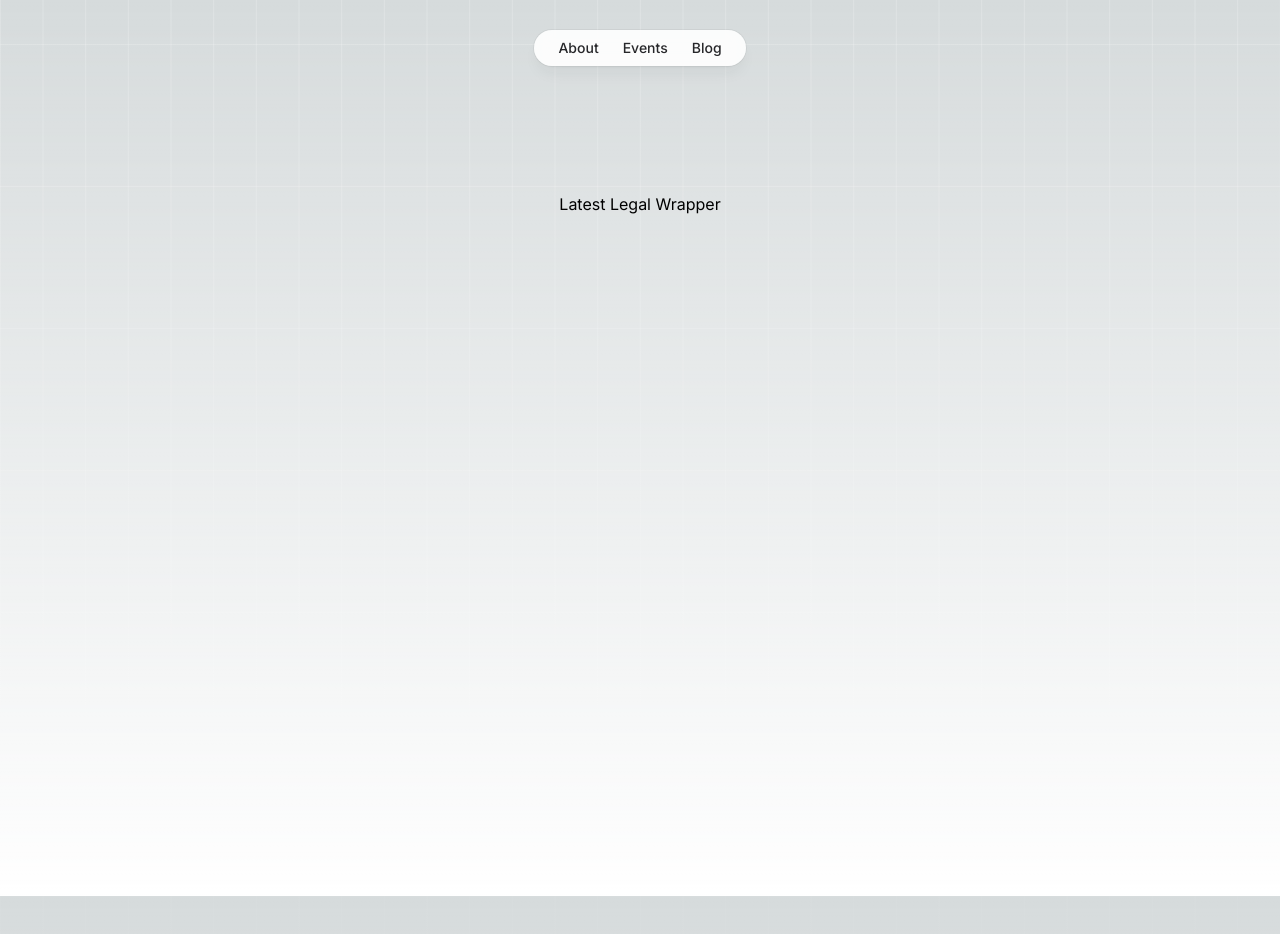
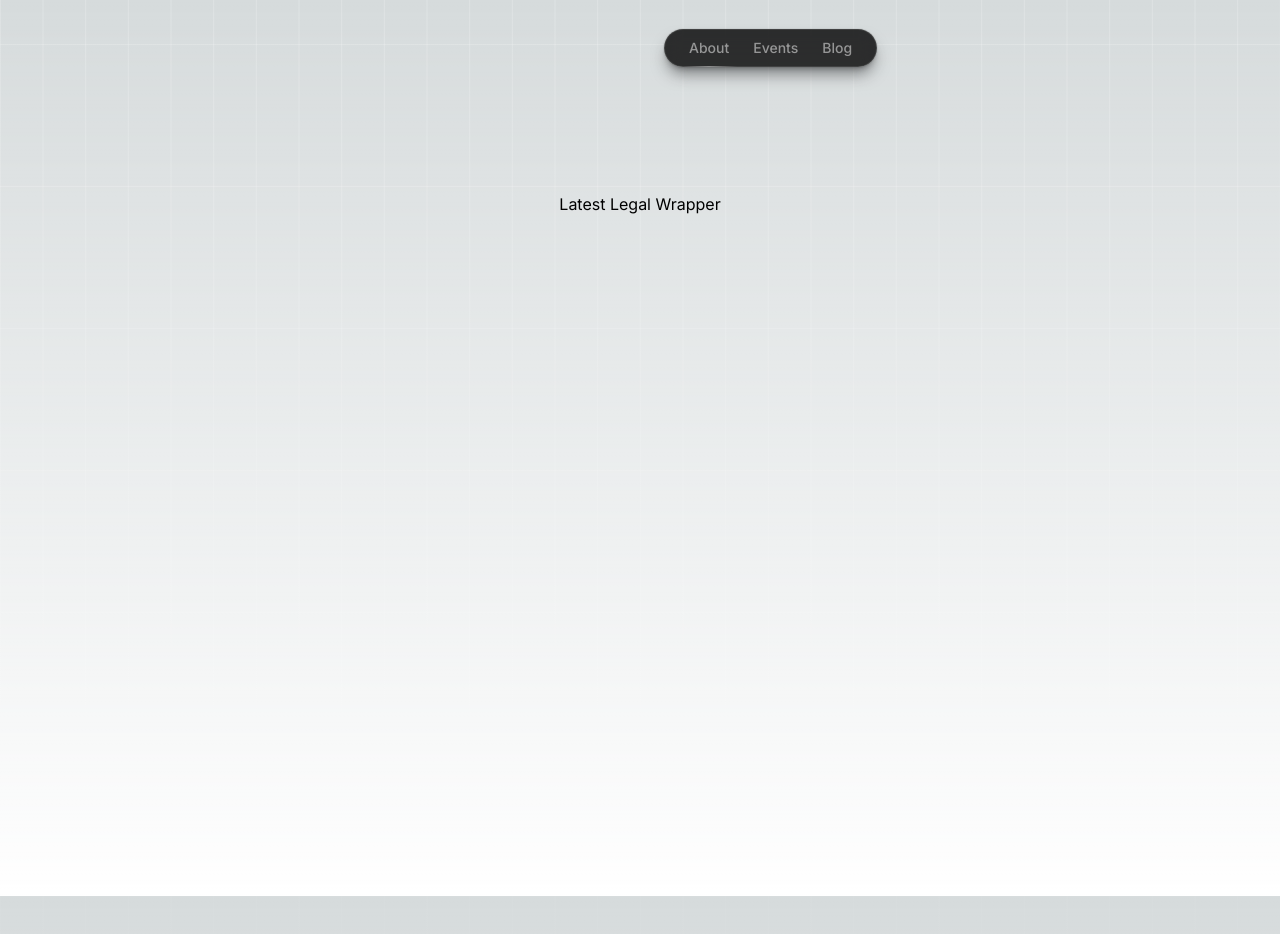
Before and after one commit to owieth/daoify, a Next.js app: page / in a window 1280 px wide. Shown: the top 934 px of the page. Built offline with nearby package versions, Linux system fonts and the light colour scheme.

Commit message:
feat(header): modify header styles

```diff
--- a/src/app/layout.tsx
+++ b/src/app/layout.tsx
@@ -1,4 +1,4 @@
-import { Header } from '@/components/header/header'
+import Header from '@/components/header/header'
 import './globals.css'
 import { Inter } from 'next/font/google'
 
--- a/src/components/header/header.tsx
+++ b/src/components/header/header.tsx
@@ -1,144 +1,85 @@
 'use client'
 
-import { Popover, Transition } from '@headlessui/react';
 import Link from 'next/link';
-import { useRouter } from 'next/navigation';
-import { Fragment, useEffect, useRef, type ReactNode } from 'react';
-import { clamp } from '@/helpers/calculate';
+import { usePathname } from 'next/navigation';
+import { type ReactNode } from 'react';
 
 const navigation = [
   { name: 'Home', href: '/' },
-  { name: 'About', href: '/about' },
+  { name: 'About', href: '/' },
   { name: 'Events', href: '#' },
   { name: 'Blog', href: '/#' },
 ];
 
-type Props = {
-  className?: string;
-};
+const NavItem = ({ href, children }: { href: string; children: ReactNode }) => {
+  const isActive = usePathname() === href;
 
-function CloseIcon(props: Props) {
-  return (
-    <svg viewBox="0 0 24 24" aria-hidden="true" {...props}>
-      <path
-        d="m17.25 6.75-10.5 10.5M6.75 6.75l10.5 10.5"
-        fill="none"
-        stroke="currentColor"
-        strokeWidth="1.5"
-        strokeLinecap="round"
-        strokeLinejoin="round"
-      />
-    </svg>
-  );
-}
-
-function ChevronDownIcon(props: Props) {
-  return (
-    <svg viewBox="0 0 8 6" aria-hidden="true" {...props}>
-      <path
-        d="M1.75 1.75 4 4.25l2.25-2.5"
-        fill="none"
-        strokeWidth="1.5"
-        strokeLinecap="round"
-        strokeLinejoin="round"
-      />
-    </svg>
-  );
-}
-
-function MobileNavItem({
-  href,
-  children,
-}: {
-  href: string;
-  children: ReactNode;
-}) {
-  return (
-    <li>
-      <Popover.Button as={Link} href={href} className="block py-2 z-10">
-        {children}
-      </Popover.Button>
-    </li>
-  );
-}
-
-function MobileNavigation(props: Props) {
-  return (
-    <Popover {...props}>
-      <Popover.Button className="group flex items-center rounded-full bg-white/90 px-4 py-2 text-sm font-medium text-zinc-800 shadow-lg shadow-zinc-800/5 ring-1 ring-zinc-900/5 backdrop-blur">
-        Menu
-        <ChevronDownIcon className="ml-3 h-auto w-2 stroke-zinc-500 group-hover:stroke-zinc-700" />
-      </Popover.Button>
-      <Transition.Root>
-        <Transition.Child
-          as={Fragment}
-          enter="duration-150 ease-out"
-          enterFrom="opacity-0"
-          enterTo="opacity-100"
-          leave="duration-150 ease-in"
-          leaveFrom="opacity-100"
-          leaveTo="opacity-0"
-        >
-          <Popover.Overlay className="fixed inset-0 z-50 bg-zinc-800/40 backdrop-blur-sm" />
-        </Transition.Child>
-        <Transition.Child
-          as={Fragment}
-          enter="duration-150 ease-out"
-          enterFrom="opacity-0 scale-95"
-          enterTo="opacity-100 scale-100"
-          leave="duration-150 ease-in"
-          leaveFrom="opacity-100 scale-100"
-          leaveTo="opacity-0 scale-95"
-        >
-          <Popover.Panel
-            focus
-            className="fixed inset-x-4 top-8 z-50 origin-top rounded-3xl bg-white p-8 ring-1 ring-zinc-900/5"
-          >
-            <div className="flex flex-row-reverse items-center justify-between">
-              <Popover.Button aria-label="Close menu" className="-m-1 p-1">
-                <CloseIcon className="h-6 w-6 text-zinc-500" />
-              </Popover.Button>
-              <h2 className="text-sm font-medium text-zinc-600">Navigation</h2>
-            </div>
-            <nav className="mt-6">
-              <ul className="-my-2 divide-y divide-zinc-100 text-base text-zinc-800">
-                {navigation.map((item, i) => (
-                  <MobileNavItem key={i} href={item.href}>
-                    {item.name}
-                  </MobileNavItem>
-                ))}
-              </ul>
-            </nav>
-          </Popover.Panel>
-        </Transition.Child>
-      </Transition.Root>
-    </Popover>
-  );
-}
-
-function NavItem({ href, children }: { href: string; children: ReactNode }) {
-  const isActive = useRouter().pathname === href;
+  const styles = {
+    link: ({ isActive }: { isActive: boolean }) => [
+      'block',
+      'relative',
+      'px-3',
+      'py-2',
+      'text-white/50',
+      'transition',
+      'transition-color',
+      isActive ? 'text-white' : 'hover:text-white/80'
+    ].join(' '),
+    activeLink: [
+      'absolute',
+      'inset-x-1',
+      '-bottom-px',
+      'h-px',
+      'bg-gradient-to-r',
+      'from-white/0',
+      'via-white/40',
+      'to-white/0',
+    ].join(' ')
+  }
 
   return (
     <li>
       <Link
         href={href}
-        className={`relative block px-3 py-2 transition
-        ${isActive ? 'text-accent' : 'hover:text-accent'}`}
+        className={styles.link({ isActive })}
       >
         {children}
         {isActive && (
-          <span className="absolute inset-x-1 -bottom-px h-px bg-gradient-to-r from-accent/0 via-accent/40 to-accent/0" />
+          <span className={styles.activeLink} />
         )}
       </Link>
-    </li>
+    </li >
   );
 }
 
-function DesktopNavigation(props: Props) {
+const DesktopNavigation = () => {
+  const styles = {
+    nav: [
+      'hidden',
+      'pointer-events-auto',
+      'md:block'
+    ].join(' '),
+    bar: [
+      'flex',
+      'rounded-full',
+      'bg-black/80',
+      'border',
+      'border-white/10',
+      'text-sm',
+      'font-medium',
+      'px-3',
+      'text-zinc-800',
+      'shadow-lg',
+      'shadow-zinc-800/50',
+      'ring-1',
+      'ring-zinc-900/5',
+      'backdrop-blur',
+    ].join(' ')
+  };
+
   return (
-    <nav {...props}>
-      <ul className="flex rounded-full bg-white/90 px-3 text-sm font-medium text-zinc-800 shadow-lg shadow-zinc-800/5 ring-1 ring-zinc-900/5 backdrop-blur">
+    <nav className={styles.nav}>
+      <ul className={styles.bar}>
         {navigation.slice(1).map((item, i) => (
           <NavItem key={i} href={item.href}>
             {item.name}
@@ -149,133 +90,60 @@ function DesktopNavigation(props: Props) {
   );
 }
 
-export function Header() {
-  const isHomePage = useRouter().pathname === '/';
-
-  const headerRef = useRef<HTMLDivElement>(null);
-  const isInitial = useRef(true);
-
-  useEffect(() => {
-    const downDelay = 0;
-    const upDelay = 64;
-
-    function setProperty(property: string, value: string) {
-      document.documentElement.style.setProperty(property, value);
-    }
-
-    function removeProperty(property: string) {
-      document.documentElement.style.removeProperty(property);
-    }
-
-    function updateHeaderStyles() {
-      const { top, height } = headerRef.current?.getBoundingClientRect() ?? {
-        top: 0,
-        height: 0,
-      };
-      const scrollY = clamp(
-        window.scrollY,
-        0,
-        document.body.scrollHeight - window.innerHeight
-      );
-
-      if (isInitial.current) {
-        setProperty('--header-position', 'sticky');
-      }
-
-      setProperty('--content-offset', `${downDelay}px`);
-
-      if (isInitial.current || scrollY < downDelay) {
-        setProperty('--header-height', `${downDelay + height}px`);
-        setProperty('--header-mb', `${-downDelay}px`);
-      } else if (top + height < -upDelay) {
-        const offset = Math.max(height, scrollY - upDelay);
-        setProperty('--header-height', `${offset}px`);
-        setProperty('--header-mb', `${height - offset}px`);
-      } else if (top === 0) {
-        setProperty('--header-height', `${scrollY + height}px`);
-        setProperty('--header-mb', `${-scrollY}px`);
-      }
-
-      if (top === 0 && scrollY > 0 && scrollY >= downDelay) {
-        setProperty('--header-inner-position', 'fixed');
-        removeProperty('--header-top');
-        removeProperty('--avatar-top');
-      } else {
-        removeProperty('--header-inner-position');
-        setProperty('--header-top', '0px');
-        setProperty('--avatar-top', '0px');
-      }
-    }
-
-    function updateAvatarStyles() {
-      if (!isHomePage) {
-        return;
-      }
-
-      const fromScale = 1;
-      const toScale = 36 / 64;
-      const fromX = 0;
-      const toX = 2 / 16;
-
-      const scrollY = downDelay - window.scrollY;
-
-      let scale = (scrollY * (fromScale - toScale)) / downDelay + toScale;
-      scale = clamp(scale, fromScale, toScale);
-
-      let x = (scrollY * (fromX - toX)) / downDelay + toX;
-      x = clamp(x, fromX, toX);
-
-      setProperty(
-        '--avatar-image-transform',
-        `translate3d(${x}rem, 0, 0) scale(${scale})`
-      );
-
-      const borderScale = 1 / (toScale / scale);
-      const borderX = (-toX + x) * borderScale;
-      const borderTransform = `translate3d(${borderX}rem, 0, 0) scale(${borderScale})`;
-
-      setProperty('--avatar-border-transform', borderTransform);
-      setProperty('--avatar-border-opacity', String(scale === toScale ? 1 : 0));
-    }
-
-    function updateStyles() {
-      updateHeaderStyles();
-      updateAvatarStyles();
-      isInitial.current = false;
-    }
-
-    updateStyles();
-    window.addEventListener('scroll', updateStyles, { passive: true });
-    window.addEventListener('resize', updateStyles);
-
-    return () => {
-      window.removeEventListener('scroll', updateStyles);
-      window.removeEventListener('resize', updateStyles);
-    };
-  }, [isHomePage]);
+const Header = () => {
+  const styles = {
+    header: [
+      'relative',
+      'flex',
+      'flex-col',
+      'h-24',
+      'z-10'
+    ].join(' '),
+    link: [
+      'absolute',
+      'top-0',
+      'left-6',
+      'flex',
+      'flex-1',
+      'justify-center',
+      'items-center',
+      'h-24'
+    ].join(' '),
+    wrapper: [
+      'absolute',
+      'top-0',
+      'left-2/4',
+      'flex',
+      'flex-1',
+      'justify-end',
+      'items-center',
+      'h-24',
+      'p-6',
+      'z-15',
+      'lg:justify-center'
+    ].join(' ')
+  };
 
   return (
     <>
-      <header className="relative z-10 flex h-24 flex-col">
+      <header className={styles.header}>
         <Link
           href="/"
-          className="absolute left-6 top-0 flex h-24 flex-1 items-center justify-center"
+          className={styles.link}
         >
           {/* <Logo className={''} width={128} height={128} /> */}
         </Link>
 
         <div
-          ref={headerRef}
-          className="z-15 absolute left-2/4 top-0 flex h-24 flex-1 items-center justify-end p-6 lg:justify-center"
-          style={{ position: 'var(--header-position)' } as never}
+          className={styles.wrapper}
         >
           <div className="relative flex gap-4">
-            <MobileNavigation className="pointer-events-auto md:hidden" />
-            <DesktopNavigation className="pointer-events-auto hidden md:block" />
+            <DesktopNavigation />
           </div>
         </div>
       </header>
-      {isHomePage && <div style={{ height: 'var(--content-offset)' }} />}
     </>
   );
 }
+
+export default Header;
```
